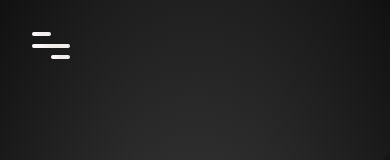
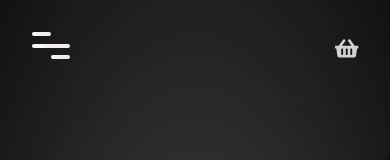
Before and after one commit to julie-p/ecommerce-mern-stack, a React (Create React App) app: page / in a window 390 px wide. Shown: the top 160 px of the page. Built offline with nearby package versions, Linux system fonts and the light colour scheme.

Commit message:
added cart icon responsive

```diff
--- a/src/Components/Header.js
+++ b/src/Components/Header.js
@@ -2,6 +2,8 @@ import React from 'react';
 import '../styles/Header.css';
 import Menu from '../Components/Menu';
 import { Link, useLocation } from 'react-router-dom';
+import { FontAwesomeIcon } from '@fortawesome/react-fontawesome';
+import { faShoppingBasket } from '@fortawesome/free-solid-svg-icons';
 
 function Header() {
 
@@ -25,6 +27,11 @@ function Header() {
     return (
         <header className={header}>
             <Menu />
+            <div className="header__cart">
+                <Link>
+                    <FontAwesomeIcon icon={faShoppingBasket} />
+                </Link>
+            </div>
             <div className="container spacing">
                 <h1 className="header__primaryTitle">Amazing shoes at an amazing price</h1>
                 <p>Lorem ipsum dolor sit amet consectetur adipisicing elit. Ipsa quam perspiciatis facilis beatae laudantium
--- a/src/styles/Header.css
+++ b/src/styles/Header.css
@@ -1,15 +1,28 @@
+.header__hero {
+  color: white;
+  text-align: center;
+  padding: 15em 0;
+  background: #222;
+  position: relative;
+}
+
+.header__cart {
+  position: absolute;
+  top: 3rem;
+  right: 3rem;
+}
+
+.header__cart > a {
+  font-size: 1.7rem;
+  color: #fff;
+  opacity: .8;
+}
+
 .header__primaryTitle {
     font-size: 4rem;
     font-size: clamp(3rem, calc(5vw + 1rem), 4.5rem);
     line-height: 1;
     text-transform: uppercase;
-}
-
-.header__hero {
-    color: white;
-    text-align: center;
-    padding: 15em 0;
-    background: #222;
 }
 
   @supports (background-blend-mode: multiply) {
@@ -38,3 +51,14 @@
 .header__hero {
     --clr-accent: #faa700;
 }
+
+@media screen and  (max-width: 600px) {
+  .header__cart {
+    top: 2rem;
+    right: 2rem;
+  }
+
+  .header__cart > a {
+    font-size: 1.3rem;
+  }
+}
```
